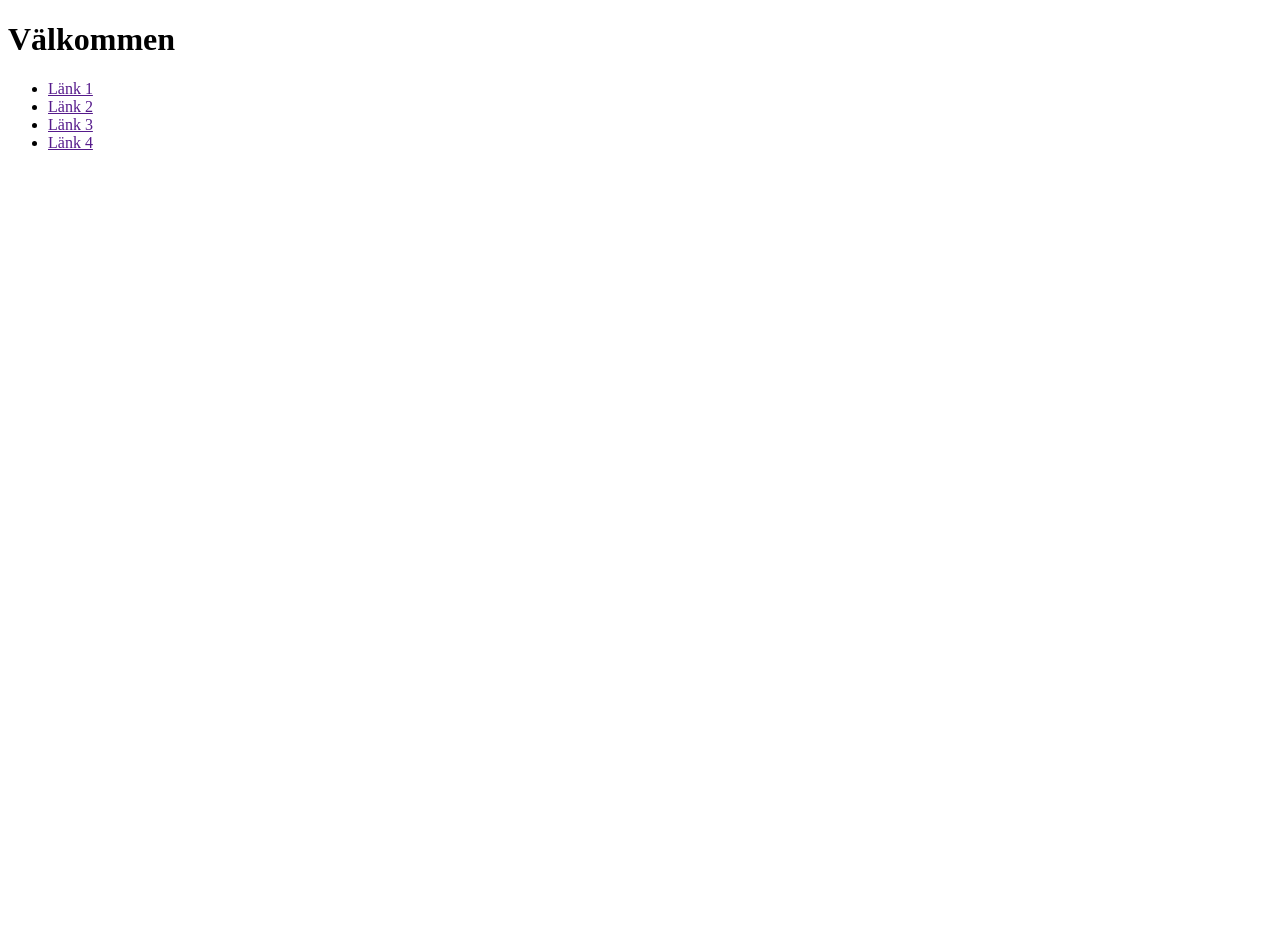
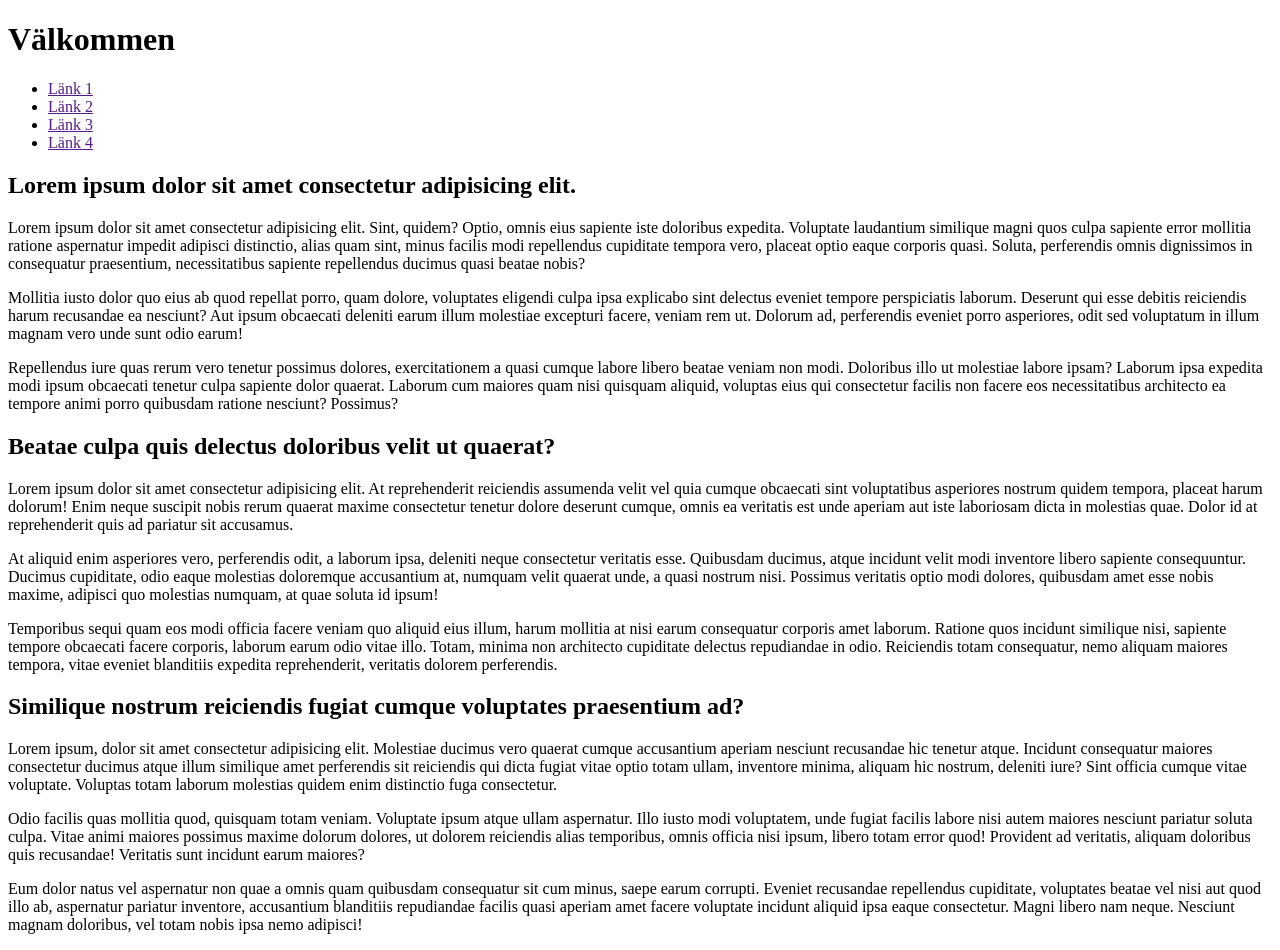
Before and after one commit to Kicki13/gitprojekt-demo, a plain HTML site: page index.html in a window 1280 px wide. Before the commit the page ends 800 px from the top, so only its background shows below. Drawn offline with Linux system fonts and the light colour scheme.

Commit message:
skapade main delen

```diff
--- a/index.html
+++ b/index.html
@@ -18,7 +18,91 @@
 				</ul>
 			</nav>
 		</header>
-		<main></main>
+		<main>
+			<article>
+				<section>
+					<h2>Lorem ipsum dolor sit amet consectetur adipisicing elit.</h2>
+					<p>
+						Lorem ipsum dolor sit amet consectetur adipisicing elit. Sint, quidem? Optio,
+						omnis eius sapiente iste doloribus expedita. Voluptate laudantium similique magni
+						quos culpa sapiente error mollitia ratione aspernatur impedit adipisci distinctio,
+						alias quam sint, minus facilis modi repellendus cupiditate tempora vero, placeat
+						optio eaque corporis quasi. Soluta, perferendis omnis dignissimos in consequatur
+						praesentium, necessitatibus sapiente repellendus ducimus quasi beatae nobis?
+					</p>
+					<p>
+						Mollitia iusto dolor quo eius ab quod repellat porro, quam dolore, voluptates
+						eligendi culpa ipsa explicabo sint delectus eveniet tempore perspiciatis laborum.
+						Deserunt qui esse debitis reiciendis harum recusandae ea nesciunt? Aut ipsum
+						obcaecati deleniti earum illum molestiae excepturi facere, veniam rem ut. Dolorum
+						ad, perferendis eveniet porro asperiores, odit sed voluptatum in illum magnam vero
+						unde sunt odio earum!
+					</p>
+					<p>
+						Repellendus iure quas rerum vero tenetur possimus dolores, exercitationem a quasi
+						cumque labore libero beatae veniam non modi. Doloribus illo ut molestiae labore
+						ipsam? Laborum ipsa expedita modi ipsum obcaecati tenetur culpa sapiente dolor
+						quaerat. Laborum cum maiores quam nisi quisquam aliquid, voluptas eius qui
+						consectetur facilis non facere eos necessitatibus architecto ea tempore animi
+						porro quibusdam ratione nesciunt? Possimus?
+					</p>
+				</section>
+				<section>
+					<h2>Beatae culpa quis delectus doloribus velit ut quaerat?</h2>
+					<p>
+						Lorem ipsum dolor sit amet consectetur adipisicing elit. At reprehenderit
+						reiciendis assumenda velit vel quia cumque obcaecati sint voluptatibus asperiores
+						nostrum quidem tempora, placeat harum dolorum! Enim neque suscipit nobis rerum
+						quaerat maxime consectetur tenetur dolore deserunt cumque, omnis ea veritatis est
+						unde aperiam aut iste laboriosam dicta in molestias quae. Dolor id at
+						reprehenderit quis ad pariatur sit accusamus.
+					</p>
+					<p>
+						At aliquid enim asperiores vero, perferendis odit, a laborum ipsa, deleniti neque
+						consectetur veritatis esse. Quibusdam ducimus, atque incidunt velit modi inventore
+						libero sapiente consequuntur. Ducimus cupiditate, odio eaque molestias doloremque
+						accusantium at, numquam velit quaerat unde, a quasi nostrum nisi. Possimus
+						veritatis optio modi dolores, quibusdam amet esse nobis maxime, adipisci quo
+						molestias numquam, at quae soluta id ipsum!
+					</p>
+					<p>
+						Temporibus sequi quam eos modi officia facere veniam quo aliquid eius illum, harum
+						mollitia at nisi earum consequatur corporis amet laborum. Ratione quos incidunt
+						similique nisi, sapiente tempore obcaecati facere corporis, laborum earum odio
+						vitae illo. Totam, minima non architecto cupiditate delectus repudiandae in odio.
+						Reiciendis totam consequatur, nemo aliquam maiores tempora, vitae eveniet
+						blanditiis expedita reprehenderit, veritatis dolorem perferendis.
+					</p>
+				</section>
+				<section>
+					<h2>Similique nostrum reiciendis fugiat cumque voluptates praesentium ad?</h2>
+					<p>
+						Lorem ipsum, dolor sit amet consectetur adipisicing elit. Molestiae ducimus vero
+						quaerat cumque accusantium aperiam nesciunt recusandae hic tenetur atque. Incidunt
+						consequatur maiores consectetur ducimus atque illum similique amet perferendis sit
+						reiciendis qui dicta fugiat vitae optio totam ullam, inventore minima, aliquam hic
+						nostrum, deleniti iure? Sint officia cumque vitae voluptate. Voluptas totam
+						laborum molestias quidem enim distinctio fuga consectetur.
+					</p>
+					<p>
+						Odio facilis quas mollitia quod, quisquam totam veniam. Voluptate ipsum atque
+						ullam aspernatur. Illo iusto modi voluptatem, unde fugiat facilis labore nisi
+						autem maiores nesciunt pariatur soluta culpa. Vitae animi maiores possimus maxime
+						dolorum dolores, ut dolorem reiciendis alias temporibus, omnis officia nisi ipsum,
+						libero totam error quod! Provident ad veritatis, aliquam doloribus quis
+						recusandae! Veritatis sunt incidunt earum maiores?
+					</p>
+					<p>
+						Eum dolor natus vel aspernatur non quae a omnis quam quibusdam consequatur sit cum
+						minus, saepe earum corrupti. Eveniet recusandae repellendus cupiditate, voluptates
+						beatae vel nisi aut quod illo ab, aspernatur pariatur inventore, accusantium
+						blanditiis repudiandae facilis quasi aperiam amet facere voluptate incidunt
+						aliquid ipsa eaque consectetur. Magni libero nam neque. Nesciunt magnam doloribus,
+						vel totam nobis ipsa nemo adipisci!
+					</p>
+				</section>
+			</article>
+		</main>
 		<aside></aside>
 		<footer></footer>
 	</body>
```
